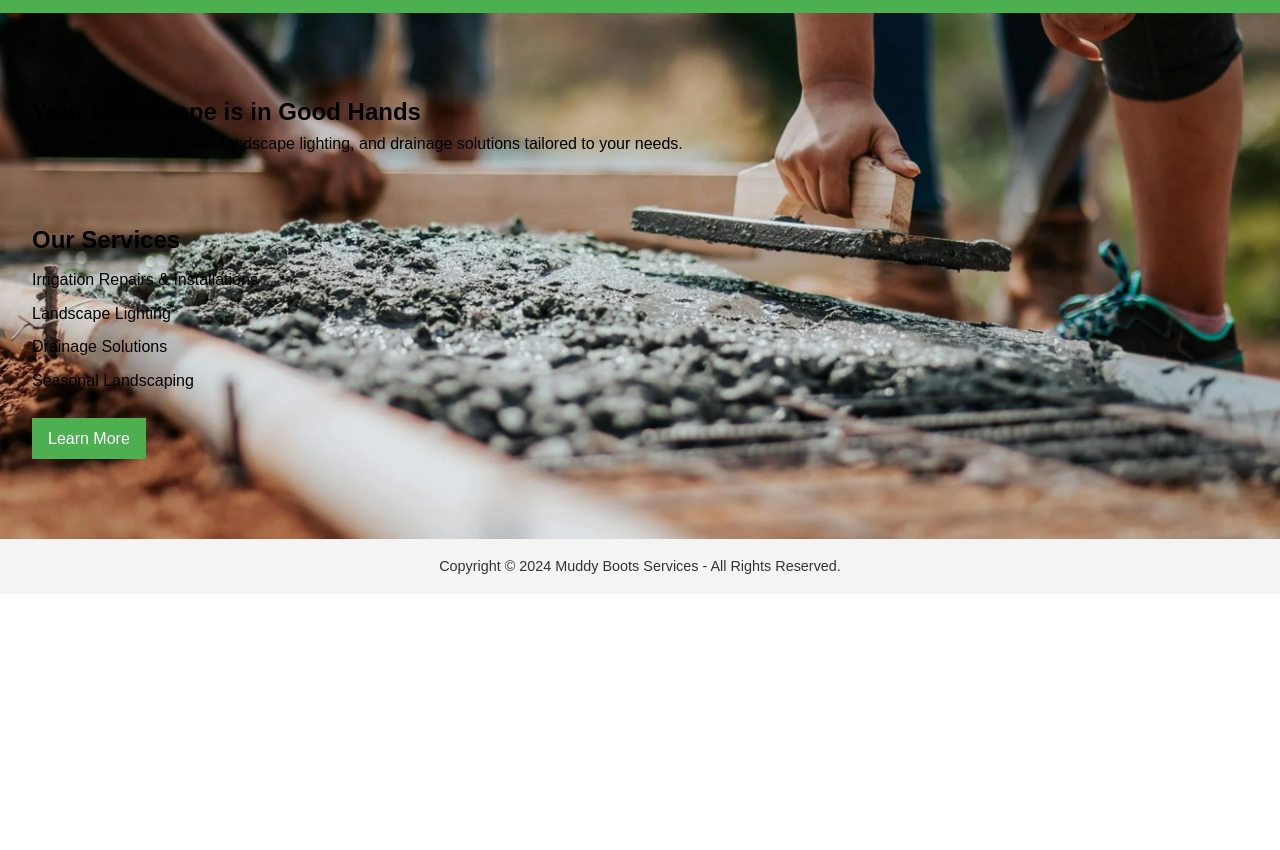
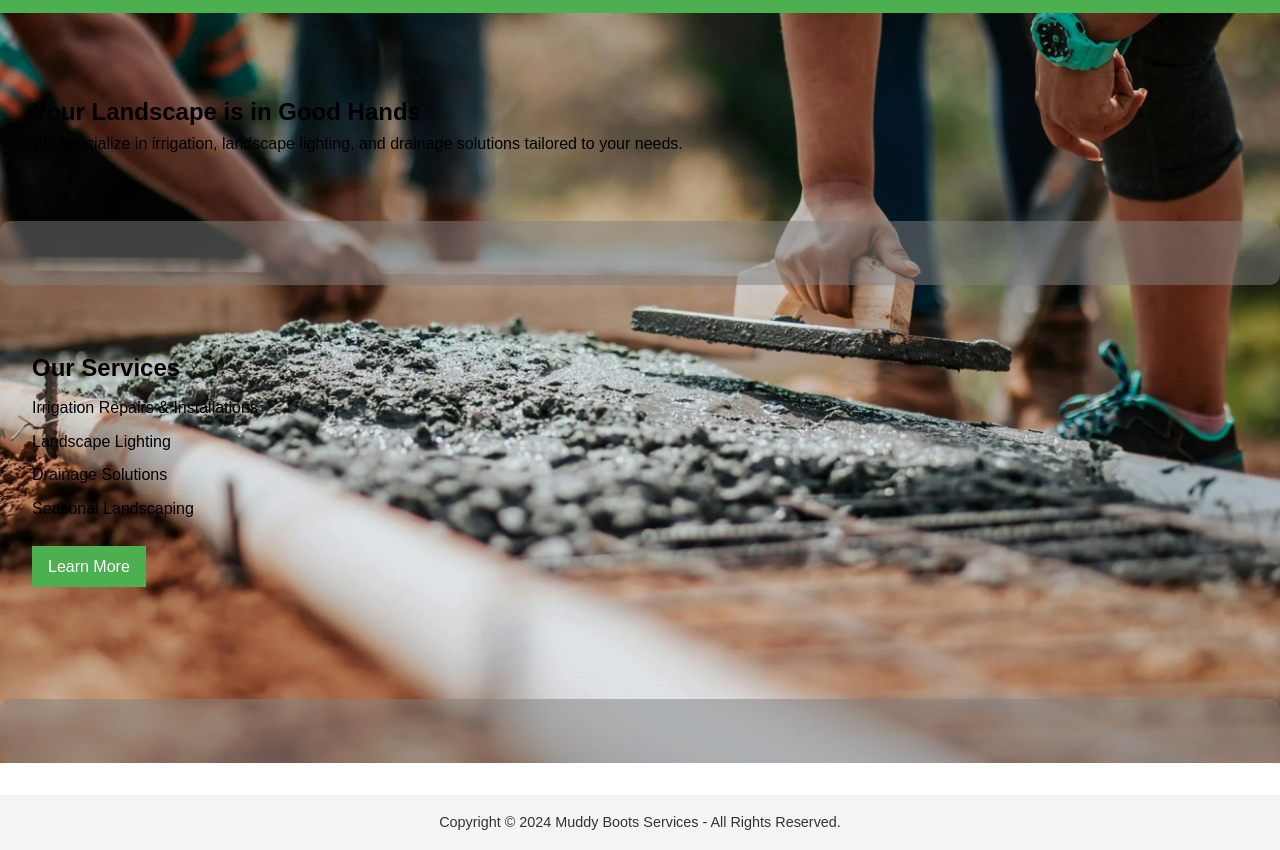
Before and after one commit to hippieforhire/muddyboots.works, a plain HTML site: page index.html in a window 1280 px wide. Shown: the part 112-962 px from the top of the page. Before the commit the page ends 800 px from the top, so only its background shows below. Drawn offline with Linux system fonts and the light colour scheme.

Commit message:
Update index.html

```diff
--- a/index.html
+++ b/index.html
@@ -5,6 +5,7 @@
     <meta name="viewport" content="width=device-width, initial-scale=1.0">
     <title>Muddy Boots Services</title>
     <link rel="stylesheet" href="styles.css">
+    <link rel="stylesheet" href="muddyhome.css">
 </head>
 <body>
     <header>
@@ -27,6 +28,8 @@
             <p>We specialize in irrigation, landscape lighting, and drainage solutions tailored to your needs.</p>
         </section>
 
+        <div class="gray-box"></div>
+
         <section class="services-overview">
             <h2>Our Services</h2>
             <ul>
@@ -37,6 +40,8 @@
             </ul>
             <a href="services.html" class="button">Learn More</a>
         </section>
+
+        <div class="gray-box"></div>
     </main>
 
     <footer>
```
